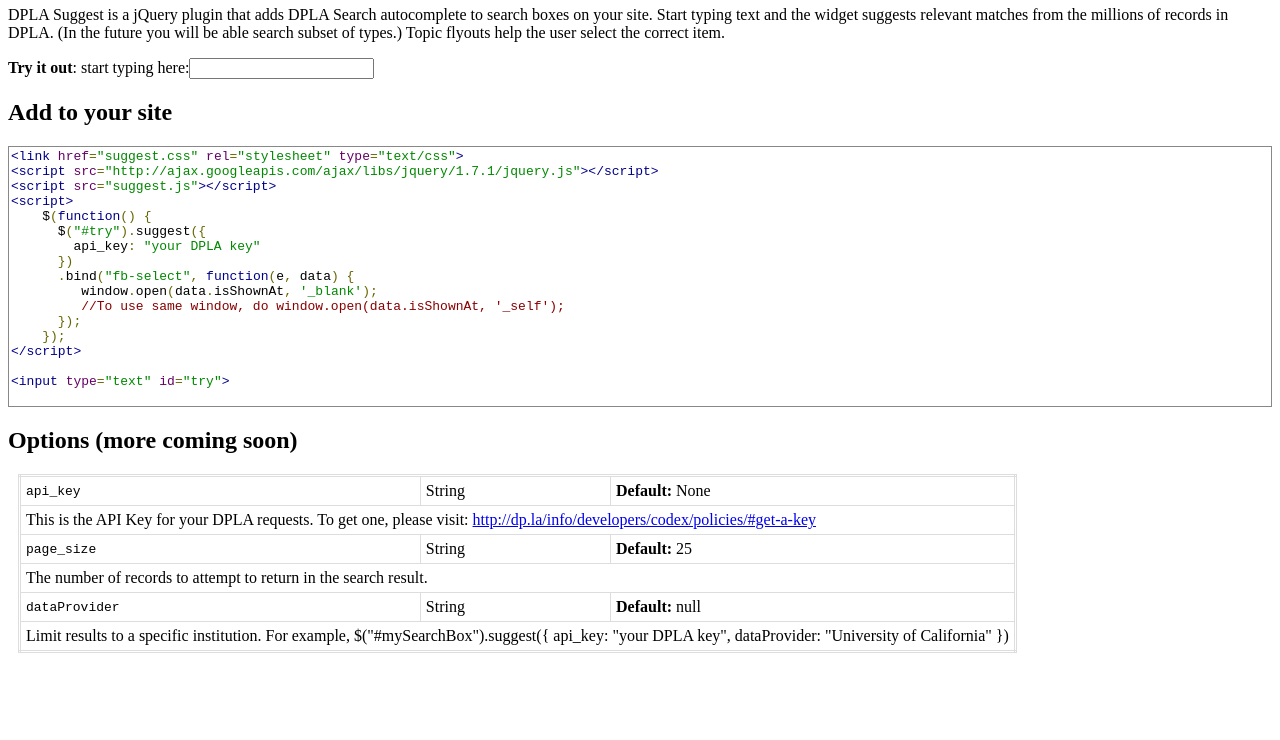
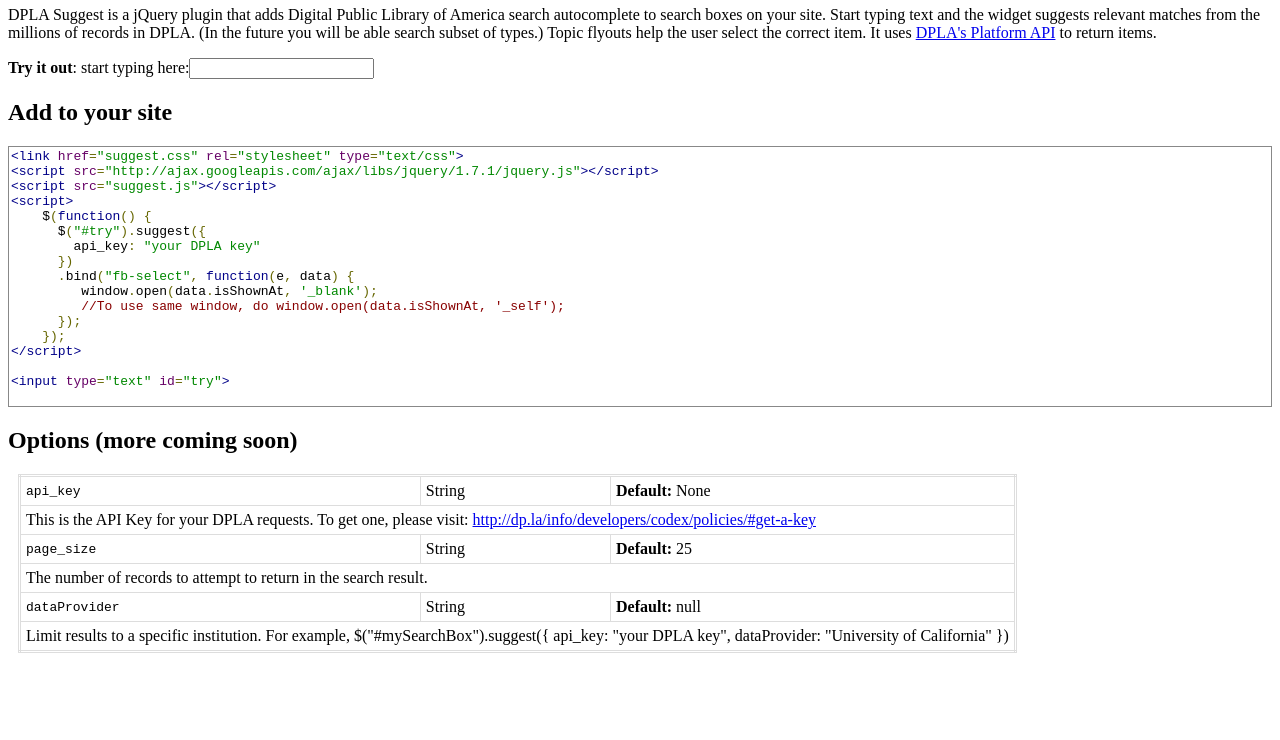
Before and after one commit to scande3/dpla-discovery, a plain HTML site: page index.html in a window 1280 px wide. Shown: the part 60-800 px from the top of the page. Drawn offline with nearby package versions, Linux system fonts and the light colour scheme.

Commit message:
Update text on index page

```diff
--- a/index.html
+++ b/index.html
@@ -72,7 +72,7 @@ Steven Anderson (sanderson@bpl.org)
   <body>
     <h1>DPLA Suggest</h1>
     <p>
-      DPLA Suggest is a jQuery plugin that adds DPLA Search autocomplete to search boxes on your site. Start typing text and the widget suggests relevant matches from the millions of records in DPLA. (In the future you will be able search subset of types.) Topic flyouts help the user select the correct item.
+      DPLA Suggest is a jQuery plugin that adds Digital Public Library of America search autocomplete to search boxes on your site. Start typing text and the widget suggests relevant matches from the millions of records in DPLA. (In the future you will be able search subset of types.) Topic flyouts help the user select the correct item. It uses <a href="http://dp.la/info/developers/codex/">DPLA's Platform API</a> to return items.
     </p>
 
     <form method="get" action="http://dp.la/search">
```
